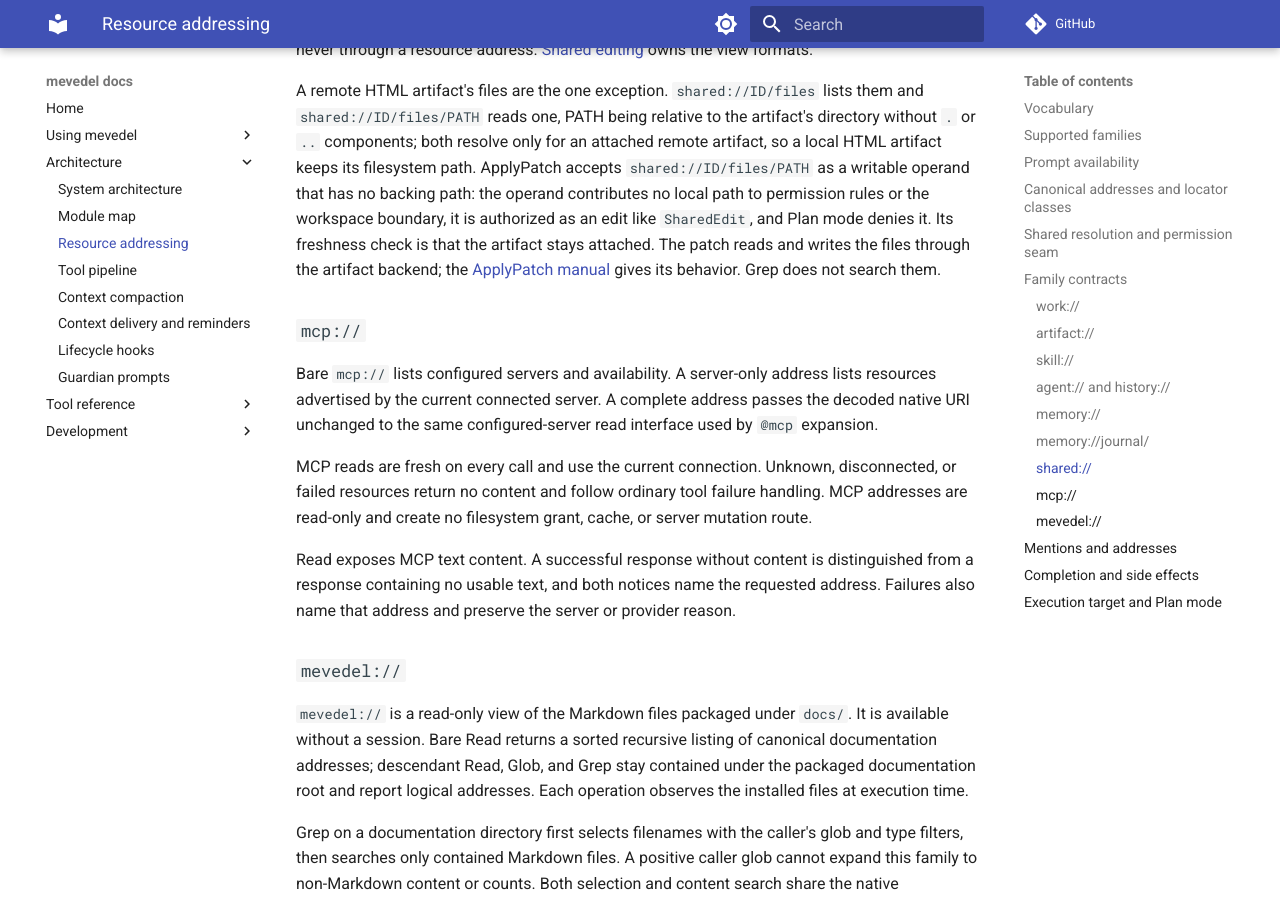
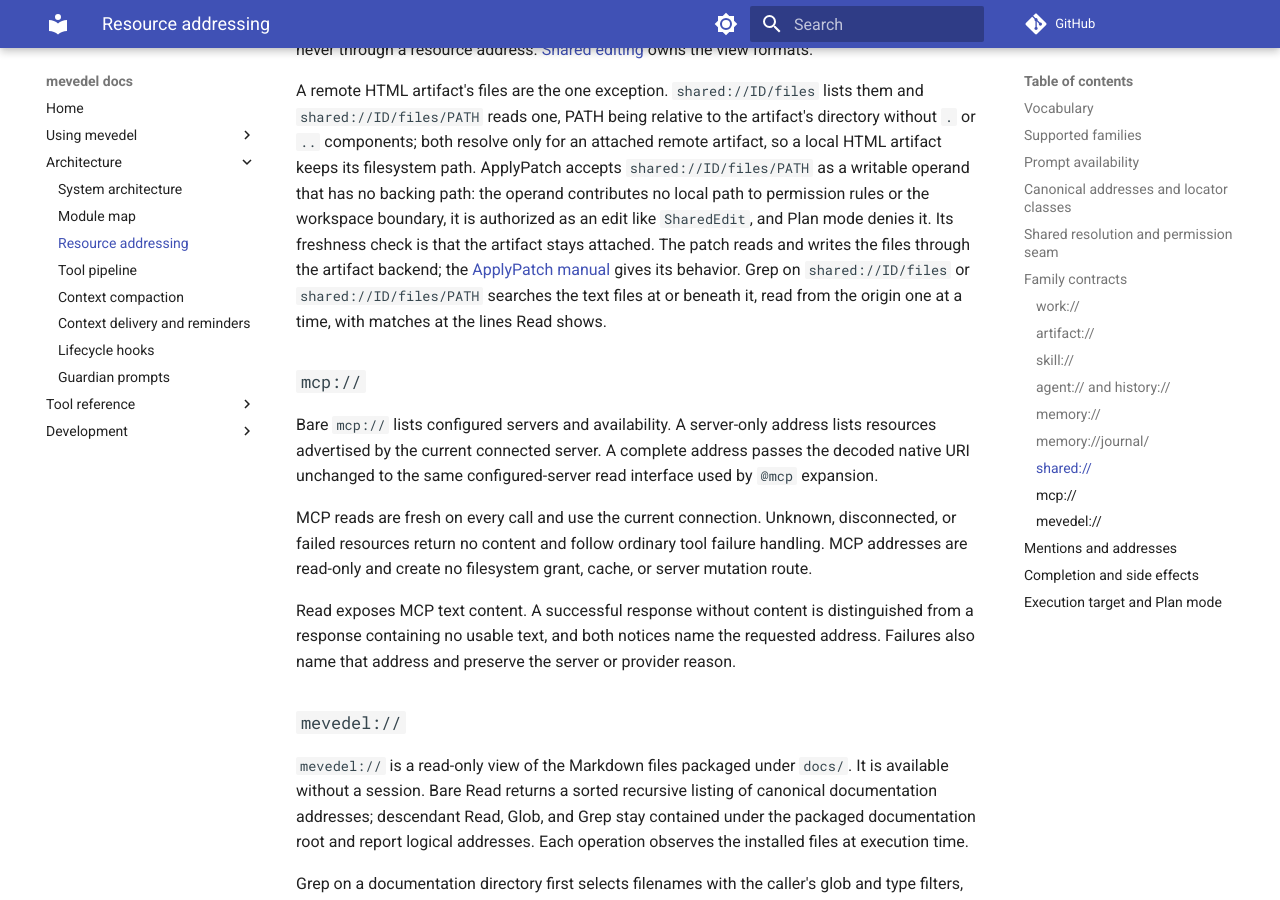
Before and after one commit to FrauH0lle/mevedel, an MkDocs documentation site: the page built from docs/address-to-resource.md, in a window 1280 px wide and 900 px high, scrolled down 11915 px. Built offline with MkDocs 1.6.1 and Material for MkDocs 9.7.7, drawn with Linux system fonts in a browser that asks for light colours; comment, search, counter and statistics services are not loaded.

Commit message:
feat(remote-artifacts): Grep a remote HTML artifact's files
Grep on shared://ID/files[/PATH] reads the text files at or beneath the
path from the origin, one at a time, and searches them as documents
mapped to the lines Read shows, instead of refusing.

```diff
--- a/docs/address-to-resource.md
+++ b/docs/address-to-resource.md
@@ -504,7 +504,9 @@ workspace boundary, it is authorized as an edit like `SharedEdit`, and Plan
 mode denies it. Its freshness check is that the artifact stays attached. The
 patch reads and writes the files through the artifact backend; the
 [ApplyPatch manual](tools/applypatch.md#remote-artifact-files) gives its
-behavior. Grep does not search them.
+behavior. Grep on `shared://ID/files` or `shared://ID/files/PATH` searches the
+text files at or beneath it, read from the origin one at a time, with matches
+at the lines Read shows.
 
 ### `mcp://`
 
```
Also changed, not shown: docs/tools/files.md (+2 -1 lines), 2 other files.
